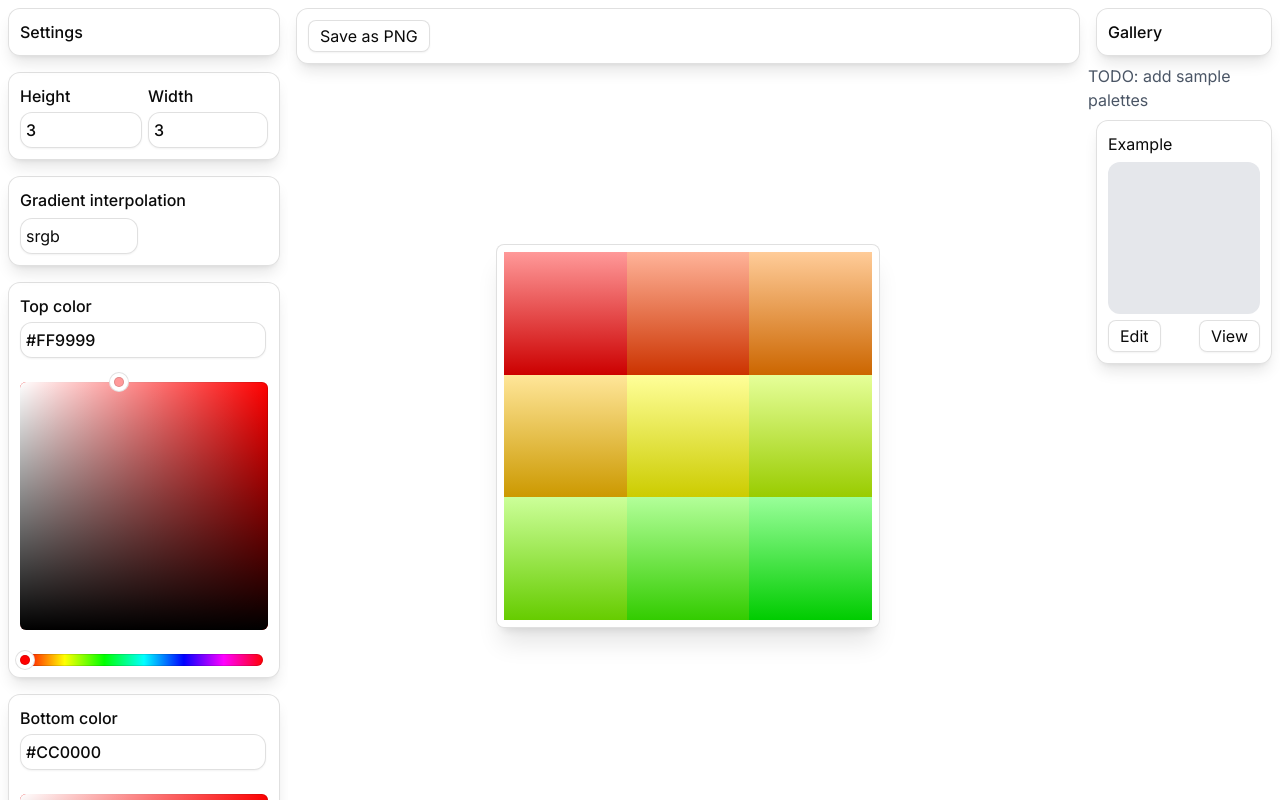
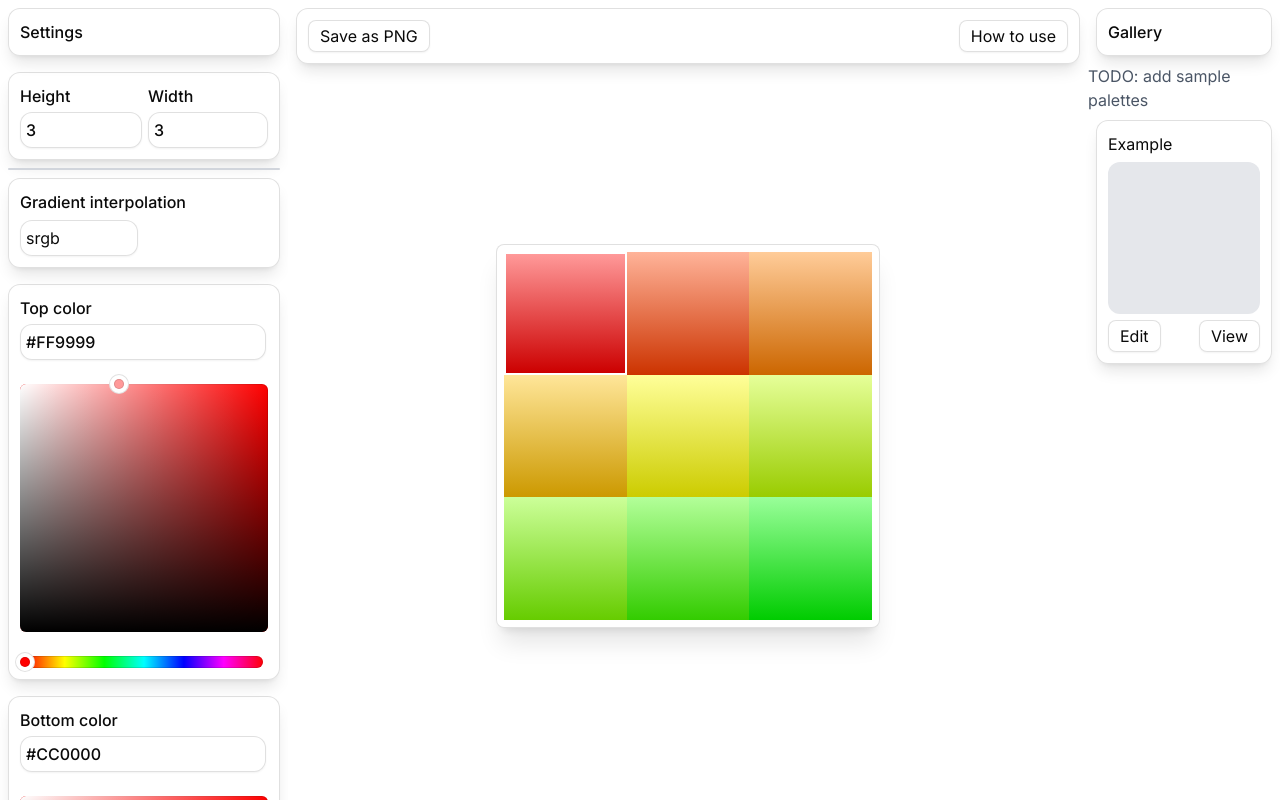
Before and after one commit to timkozlovtsev/gradient-palette-generator, a React (Vite) app: page / in a window 1280 px wide. Built offline with nearby package versions, Linux system fonts and the light colour scheme.

Commit message:
Add how to use section, selected cell highlight, cleanup

```diff
--- a/src/App.jsx
+++ b/src/App.jsx
@@ -4,11 +4,6 @@ import Editor from './components/Editor.jsx';
 import Gallery from './components/Gallery.jsx';
 
 function App() {
-
-  // editor
-  // export button
-  // gallery
-
   return (
     <div className='flex flex-row h-screen overflow-hidden'>
       <Editor />
--- a/src/components/Editor.jsx
+++ b/src/components/Editor.jsx
@@ -1,9 +1,10 @@
 import { useState } from 'react';
+import { hexToHsv, hslToHsv, validateHex } from '../utils';
 import PaletteSizeSettings from './PaletteSizeSettings';
 import Palette from './Palette';
 import ColorPicker from './ColorPicker';
-import { hexToHsv, hslToHsv, validateHex } from '../utils';
 import GradientTypeSelector from './GradientTypeSelector';
+import HowToUse from './HowToUse.jsx';
 
 function Editor() {
     const gradientTypes = [
@@ -35,6 +36,7 @@ function Editor() {
         obj.previewCells = structuredClone(obj.cells);
         return obj;
     });
+    const [showHelp, setShowHelp] = useState(false);
 
     const resizeCellsArray = (cells, width, height) => {
         let diff = width * height - cells.length;
@@ -92,8 +94,8 @@ function Editor() {
                 <span className='editor-setting font-medium inset-shadow-border'>Settings</span>
                 <PaletteSizeSettings height={paletteData.height} setHeight={setPaletteHeight}
                     width={paletteData.width} setWidth={setPaletteWidth} />
-                <GradientTypeSelector
-                    gradientTypes={gradientTypes}
+                <span className='py-px mx-2 rounded-xs bg-gray-300'></span>
+                <GradientTypeSelector gradientTypes={gradientTypes}
                     selectedGradientType={paletteData.cells[paletteData.selectedCellIndex].gradientType}
                     setSelectedGradientType={type => {
                         setPaletteData(prev => {
@@ -149,19 +151,25 @@ function Editor() {
                     }} />
             </div>
             <div className='grow flex flex-col'>
-                <div className='editor-setting'>
+                <div className='flex editor-setting justify-between'>
                     <button className='cursor-pointer px-3 py-1
                         transition-all duration-200 ease-in-out
                         shadow-xs rounded-lg inset-shadow-border hover:inset-shadow-gray-400'
                         onClick={() => { alert("Пока не реализованно") }}>
                         Save as PNG
                     </button>
+                    <button className='cursor-pointer px-3 py-1
+                        transition-all duration-200 ease-in-out
+                        shadow-xs rounded-lg inset-shadow-border hover:inset-shadow-gray-400'
+                        onClick={() => setShowHelp(true)}>
+                        How to use
+                    </button>
                 </div>
                 <div className='grow flex justify-center items-center'>
                     <Palette paletteData={paletteData} setSelectedCell={setSelectedCell} />
                 </div>
-
             </div>
+            {showHelp ? <HowToUse hide={()=>setShowHelp(false)} /> : <></>}
         </div>
     );
 }
--- /dev/null
+++ b/src/components/HowToUse.jsx
@@ -0,0 +1,30 @@
+function HowToUse({ hide }) {
+    return (
+        <div className='fixed top-0 left-0 h-screen w-screen bg-[rgba(180,180,180,0.2)]
+            flex items-center justify-center'
+            onMouseDown={() => hide()}>
+            <div className='flex flex-col bg-white editor-setting min-w-1/2 h-fit'>
+                <ul className="flex flex-col gap-1">
+                    <li>
+                        <span className="text-gray-400">1. </span>
+                        <span>Select the cell in the central area</span>
+                    </li>
+                    <li>
+                        <span className="text-gray-400">2. </span>
+                        <span>Adjust the top and bottom colors of the corresponding gradient in the left panel</span>
+                    </li>
+                    <li>
+                        <span className="text-gray-400">3. </span>
+                        <span>Specify the interpolation method</span>
+                    </li>
+                    <li>
+                        <span className="text-gray-400">4. </span>
+                        <span>To change the size of the palette, use the input fields in the left panel</span>
+                    </li>
+                </ul>
+            </div>
+        </div>
+    );
+}
+
+export default HowToUse;
--- a/src/components/Palette.jsx
+++ b/src/components/Palette.jsx
@@ -20,8 +20,9 @@ function Palette({ paletteData, setSelectedCell }) {
                             '--bottom-color': hsvToHex(cell.bottom),
                             '--interpolation-mode': cell.gradientType
                         }}
-                        className=
-                        'bg-[linear-gradient(in_var(--interpolation-mode)_to_top,var(--bottom-color),var(--top-color))]'
+                        className={
+                            (paletteData.selectedCellIndex === index ? 'border-2 border-white ' : '') +
+                            'bg-[linear-gradient(in_var(--interpolation-mode)_to_top,var(--bottom-color),var(--top-color))]'}
                     />
                 ))}
             </div>
--- a/src/components/PaletteSizeSettings.jsx
+++ b/src/components/PaletteSizeSettings.jsx
@@ -1,7 +1,6 @@
 function PaletteSizeSettings({ height, setHeight, width, setWidth }) {
     return (
         <div className='editor-setting flex gap-1.5 inset-shadow-border'>
-
             <label className='font-medium'>Height
                 <input
                     className='w-full p-1.5 mt-1 rounded-xl shadow-xs
```
